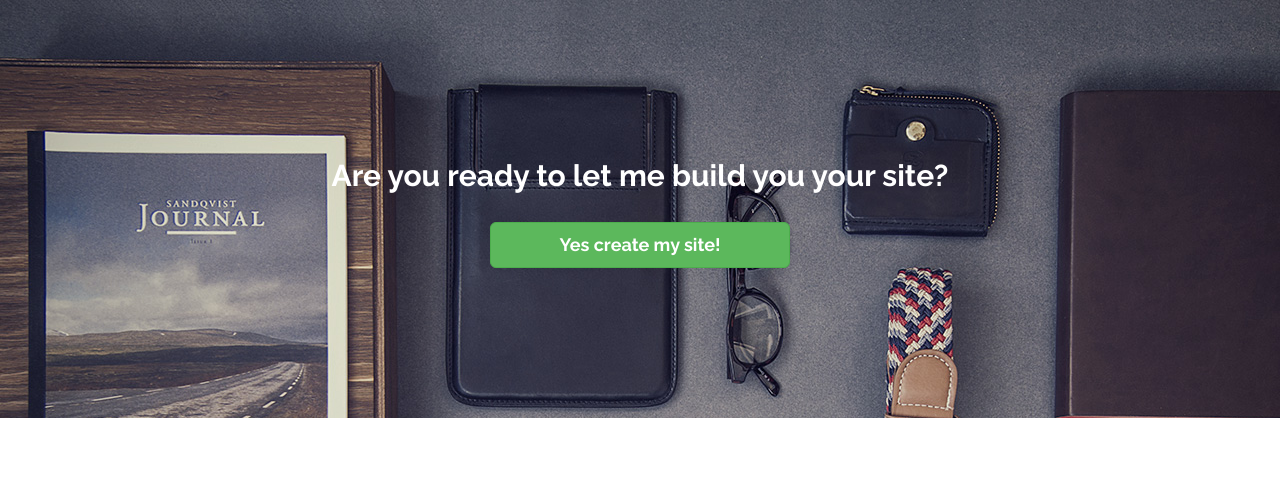
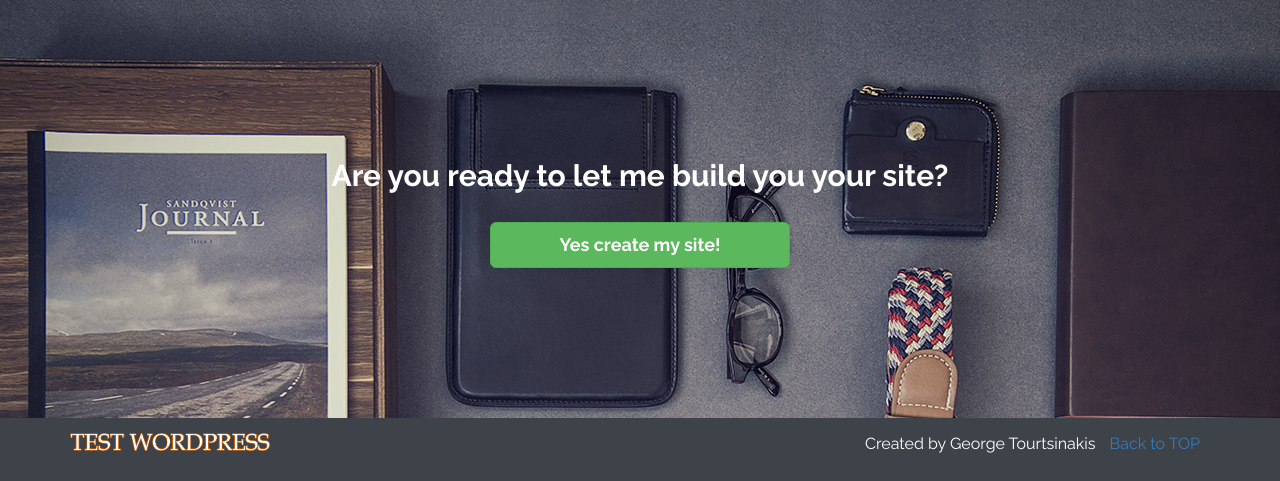
Before and after one commit to georgetour/Bootstrap-to-Wordpress, a PHP site: page / in a window 1280 px wide. Shown: the part 4181-4662 px from the top of the page. Before the commit the page ends 4599 px from the top, so only its background shows below. Run offline with PHP 8.4, Linux system fonts and the light colour scheme.

Commit message:
Footer Section
- Added footer section with backToTop smooth scrolling event

```diff
--- a/assets/css/custom.css
+++ b/assets/css/custom.css
@@ -230,6 +230,17 @@ VERTICAL ALIGN WORKS PERFECTLY*/
   color: white;
   text-align: center; }
 
+footer {
+  background-color: #3e4249;
+  color: white; }
+
+#backToTop {
+  padding: 0;
+  line-height: 22px; }
+
+.footer-logo {
+  padding-left: 0px; }
+
 /* Small screens layout*/
 @media screen and (max-width: 767px) {
   .price {
--- a/assets/css/custom.scss
+++ b/assets/css/custom.scss
@@ -260,9 +260,20 @@ VERTICAL ALIGN WORKS PERFECTLY*/
   text-align: center;
 }
 
+footer{
+  background-color: $bluegray;
+  color: white;
+}
 
 
+#backToTop{
+  padding: 0;
+  line-height: 22px;
+}
 
+.footer-logo{
+  padding-left: 0px;
+}
 
 
 
--- a/assets/js/main.js
+++ b/assets/js/main.js
@@ -23,5 +23,13 @@ $(document).ready(function () {
 
     });
 
+    //Back to top event with animation using jQuery scrollTop method
+    $('#backToTop').on('click', function (e) {
+        e.preventDefault();
+        $('html,body').animate({
+            scrollTop: 0
+        }, 1000);
+    });
+
 
 });
--- a/index.html
+++ b/index.html
@@ -265,7 +265,6 @@
         <div class="col-md-10 col-md-offset-1">
             <div class="row">
             <div class="col-md-8 "><!--Left column--->
-
                 <div class="col-lg-9 col-xs-8 ">
                     <h2 style="margin-bottom: 0" class="displayInlineBlock developer-name">Your developer </h2>
                     <h2 class="developer-name"><small>George Tourtsinakis</small></h2>
@@ -279,7 +278,6 @@
                         <i class="fa fa-github" aria-hidden="true"></i>
                     </a>
                 </div>
-
             </div>
 
             <div class=" col-md-4  developer-image"><!--Right column--->
@@ -382,9 +380,21 @@
 
 <!-- FOOTER -------------------------->
 <footer>
+    <div style="padding: 15px" class="container">
+        <div class=" col-sm-3 footer-logo">
+            <p><a href="/"><img style="padding-left: -55px" class="img-logo img-responsive" src="assets/img/logo-top.png" alt="Test Wordpress"></a></p>
+        </div>
+        <div style="padding-right:5px;margin: 0 " class="col-sm-9">
+            <nav>
+                <ul  class="list-unstyled list-inline pull-right">
+                    <li>Created by George Tourtsinakis</li>
+                    <li><a id="backToTop" href="#">Back to TOP</a></li>
+                </ul>
+            </nav>
+        </div>
 
-
-</footer>
+    </div>
+</footer><!--End footer----------------->
 
 <!-- MODAL ----------------------->
 <div class="modal fade" id="myModal">
@@ -436,6 +446,5 @@
 <script src="assets/js/bootstrap.min.js"></script>
 <script src="assets/js/main.js"></script>
 
-
 </body>
 </html>
```
Also changed, not shown: assets/css/custom.min.css, 1 other file.
